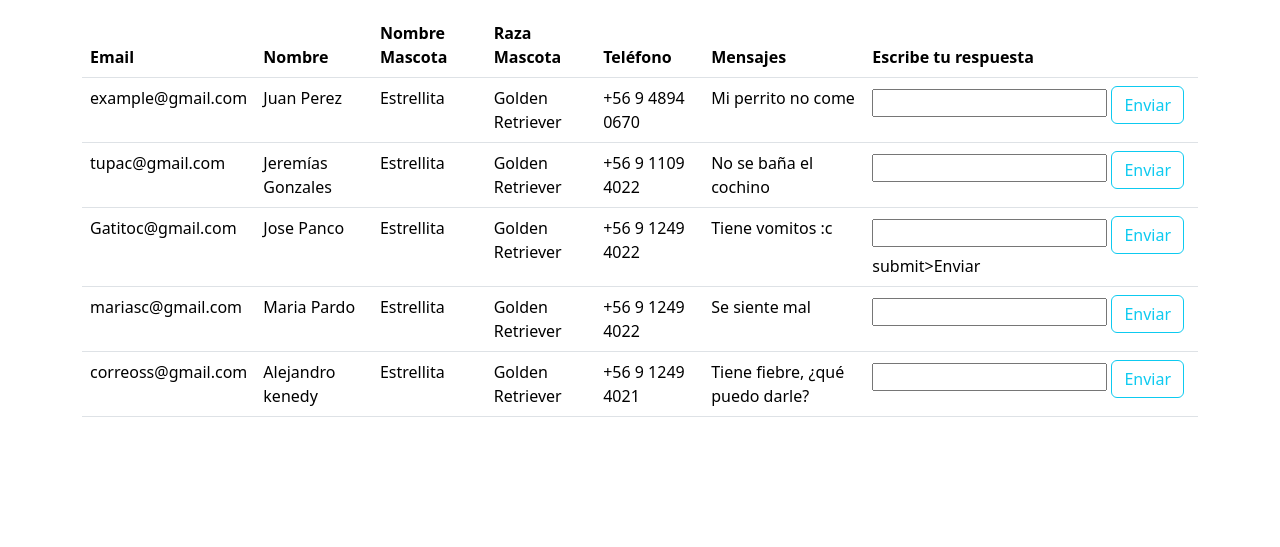
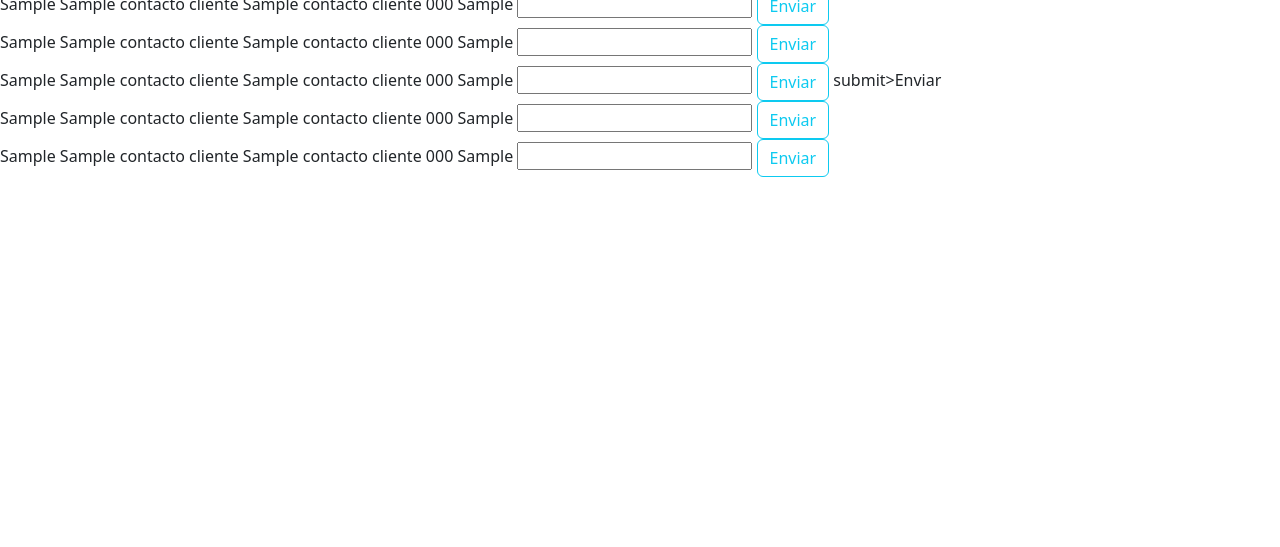
Before and after one commit to DiegoRiosGo/alfredo_python, a Django app: template veterinaria/menu/templates/menu/ADMINISTRADOR/Contacto_Clientes.html in a window 1280 px wide. Shown: the part 253-800 px from the top of the page. Run offline with Django 3.2, Linux system fonts and the light colour scheme; the template is opened without the code that fills it: most values are stand-ins (such as "Sample title", 1, 10 or a date in 2020).

Commit message:
H.medico,C.clientes,views, Cata

```diff
--- a/veterinaria/menu/templates/menu/ADMINISTRADOR/Contacto_Clientes.html
+++ b/veterinaria/menu/templates/menu/ADMINISTRADOR/Contacto_Clientes.html
@@ -18,29 +18,13 @@
   <h2 class="box">Contacto con Clientes <img class="icono"
       src="https://images.vexels.com/media/users/3/154431/isolated/preview/1b0612bca0cd99911b17c88392db70ca-icono-de-contacto-de-soporte-al-cliente.png"
      ></h2>
-  <div class="container">
-    <table class="table table-fixed">
-      <div class="row">
-      <thead>
-        <tr>
-          <th class="col-xs-1">Email</th>
-          <th class="col-xs-1">Nombre</th>
-          <th class="col-xs-1">Nombre Mascota</th>
-          <th class="col-xs-1">Raza Mascota</th>
-          <th class="col-xs-1">Teléfono</th>
-          <th class="col-xs-1">Mensajes</th>
-          <th class="col-xs-2">Escribe tu respuesta</th>
-        </tr>
-      </thead>
-      <tbody>
-        <tr>
+     {% for m in Contacto_Clientes %}
      <form action="" method="POST" enctype="multipart/form-data">
-          <td>example@gmail.com</td>
-          <td >Juan Perez</td>
-          <td > Estrellita</td>
-          <td >Golden Retriever</td>
-          <td >+56 9 4894 0670</td>
-          <td>Mi perrito no come</td>
+     <td>{{m.correoContacto}}</td>
+     <td > {{m.NombreContacto}}  </td>
+     <td > {{m.nombreMascota}}</td>
+     <td > {{m.TelefonoContacto}}</td>
+     <td>{{m.mensajeContacto}}</td>
 
      <td><input type="text" id="r" name="respuesta" size="20"> <button type="submit"  class="btn btn-outline-info"
        onclick='return enviarformulario_contacto_con_cliente();'
@@ -51,12 +35,11 @@
 
  <form action="" >
    <tr>
-          <td>tupac@gmail.com</td>
-          <td>Jeremías Gonzales</td>
-          <td > Estrellita</td>
-          <td >Golden Retriever</td>
-          <td>+56 9 1109 4022</td>
-          <td>No se baña el cochino</td>
+     <td>{{m.correoContacto}}</td>
+     <td>{{m.NombreContacto}}</td>
+     <td > {{m.nombreMascota}}</td>
+     <td>{{m.TelefonoContacto}}</td>
+     <td>{{m.mensajeContacto}}</td>
 
      <td><input type="text" id="r1" name="respuesta" size="20"> <button type="submit" class="btn btn-outline-info"
        onclick='return enviarformulario_contacto_con_cliente1();'
@@ -67,12 +50,11 @@
 
  <form action="">
    <tr>
-          <td>Gatitoc@gmail.com</td>
-          <td>Jose Panco</td>
-          <td > Estrellita</td>
-          <td >Golden Retriever</td>
-          <td>+56 9 1249 4022</td>
-          <td>Tiene vomitos :c</td>
+     <td>{{m.correoContacto}}</td>
+     <td>{{m.NombreContacto}}</td>
+     <td >{{m.nombreMascota}}</td>
+     <td>{{m.TelefonoContacto}}</td>
+     <td>{{m.mensajeContacto}}</td>
 
      <td><input type="text" name="respuesta" size="20" id="r2"> <button type="submit" class="btn btn-outline-info"
        onclick='return enviarformulario_contacto_con_cliente2();' >Enviar</button> submit>Enviar</button> </td>
@@ -84,12 +66,11 @@
 
 
    <tr>
-          <td>mariasc@gmail.com</td>
-          <td>Maria Pardo</td>
-          <td > Estrellita</td>
-          <td >Golden Retriever</td>
-          <td>+56 9 1249 4022</td>
-          <td>Se siente mal</td>
+     <td>{{m.correoContacto}}</td>
+     <td>{{m.NombreContacto}}</td>
+     <td > {{m.nombreMascota}}</td>
+     <td>{{m.TelefonoContacto}}</td>
+     <td>{{m.mensajeContacto}}</td>
 
      <td><input type="text" name="respuesta" size="20" id="r3"> <button type="submit" class="btn btn-outline-info"
        onclick='return enviarformulario_contacto_con_cliente3();' submit>Enviar</button> </td>
@@ -99,24 +80,15 @@
 
  <form action="">
    <tr>
-          <td>correoss@gmail.com</td>
-          <td>Alejandro kenedy</td>
-          <td > Estrellita</td>
-          <td >Golden Retriever</td>
-          <td>+56 9 1249 4021</td>
-          <td>Tiene fiebre, ¿qué puedo darle?</td>
+     <td>{{m.correoContacto}}</td>
+     <td>{{m.NombreContacto}}</td>
+     <td > {{m.nombreMascota}}</td>
+     <td>{{m.TelefonoContacto}}</td>
+     <td>{{m.mensajeContacto}}</td>
 
      <td><input type="text" name="respuesta" size="20" id="r4"> <button type="submit" class="btn btn-outline-info"
        onclick='return enviarformulario_contacto_con_cliente4();' submit>Enviar</button> </td>
-        </tr>
-        <div id="error"></div>
-      </form>
-
-      </div>
-      </tbody>
-    </table>
-
-  </div>
+       {% endfor %}
 
 <script src="{%static 'menu/java_administrador/javaFormulario.js' %}"></script>
 
```
Also changed, not shown: veterinaria/menu/templates/menu/ADMINISTRADOR/Historial_Medico.html (+35 -55 lines), veterinaria/menu/views.py (+45 -0 lines). Lines whose indentation alone changed are shown as unchanged.
